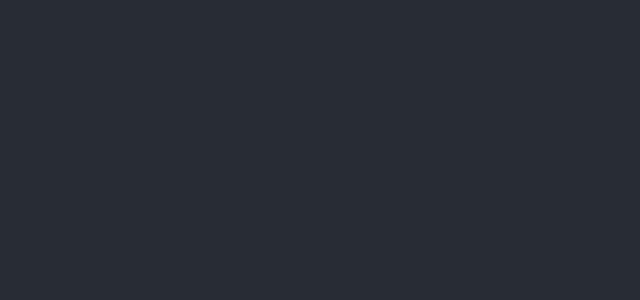
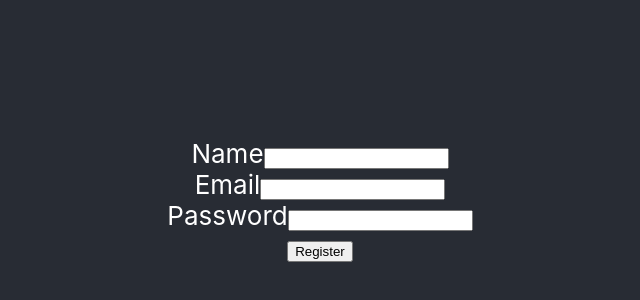
Before and after one commit to hajdupetke/invoice-manager, a React (Create React App) app: page / in a window 1280 px wide. Shown: the part 200-500 px from the top of the page, without its empty margins (320-960 px from the left). Built offline with nearby package versions, Linux system fonts and the light colour scheme; no server answers.

Commit message:
create registration form and add firebase auth

```diff
--- a/src/App.js
+++ b/src/App.js
@@ -1,10 +1,11 @@
-import './App.css';
+import "./App.css";
+import Register from "./pages/Register";
 
 function App() {
     return (
         <div className="App">
             <header className="App-header">
-
+                <Register />
             </header>
         </div>
     );
--- a/src/pages/Register.js
+++ b/src/pages/Register.js
@@ -1,8 +1,79 @@
-import React from 'react';
+import { useState } from "react";
+import { useCreateUserWithEmailAndPassword } from "react-firebase-hooks/auth";
+import { useCollection } from 'react-firebase-hooks/firestore';
 
-import firebase from 'firebase/app';
-import 'firebase/firestore';
-import 'firebase/auth';
+import firebase from "../util/Firebase";
 
-import {useAuthState} from 'react-firebase-hooks/auth';
-import {useCollectionData} from 'react-firebase-hooks/firestore'
+const auth = firebase.auth();
+
+const Register = () => {
+    const [name, setName] = useState("");
+    const [email, setEmail] = useState("");
+    const [password, setPassword] = useState("");
+
+    const [createUserWithEmailAndPassword, user, loading, error] =
+        useCreateUserWithEmailAndPassword(auth);
+
+    const validate = () => {
+        let isValid = true;
+        if (
+            name == "" ||
+            email == "" ||
+            password == "" ||
+            password.length < 8
+        ) {
+            isValid = false;
+        }
+
+        return isValid;
+    };
+
+    const handleSubmit = (e) => {
+        e.preventDefault();
+        console.log(validate());
+        if (validate()) {
+            createUserWithEmailAndPassword(email, password);
+        }
+    };
+
+    if (error) {
+        console.log(error.message);
+    }
+
+    if (user) {
+        console.log(user.user.uid);
+    }
+
+    return (
+        <form onSubmit={handleSubmit}>
+            <label>Name</label>
+            <input
+                type="text"
+                name="name"
+                onChange={(e) => setName(e.target.value)}
+            />
+            <br />
+
+            <label>Email</label>
+            <input
+                type="email"
+                name="email"
+                onChange={(e) => setEmail(e.target.value)}
+            />
+            <br />
+
+            <label>Password</label>
+            <input
+                type="password"
+                name="name"
+                minLength="8"
+                onChange={(e) => setPassword(e.target.value)}
+            />
+            <br />
+
+            <button type="submit">Register</button>
+        </form>
+    );
+};
+
+export default Register;
--- a/src/util/Firebase.js
+++ b/src/util/Firebase.js
@@ -1,5 +1,6 @@
-import * as firebase from "firebase";
-import "firebase/firestore";
+import firebase from "firebase/compat/app";
+import "firebase/compat/firestore";
+import "firebase/compat/auth";
 
 const firebaseConfig = {
     apiKey: process.env.REACT_APP_FIREBASE_API_KEY,
```
Lines whose indentation alone changed are shown as unchanged.
